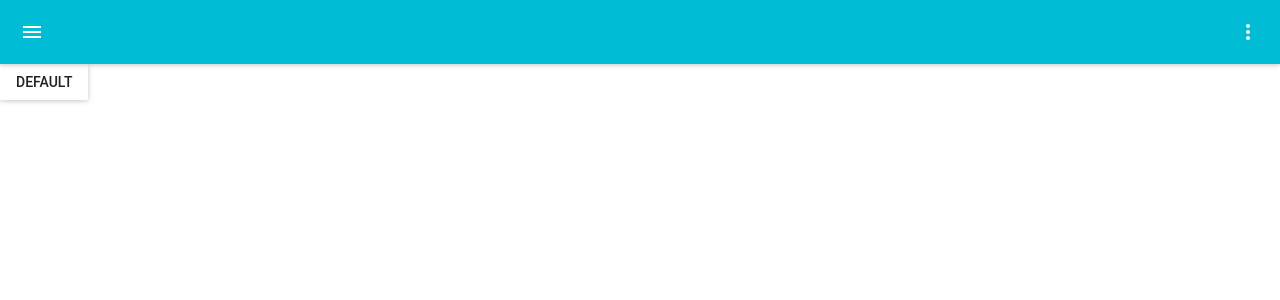
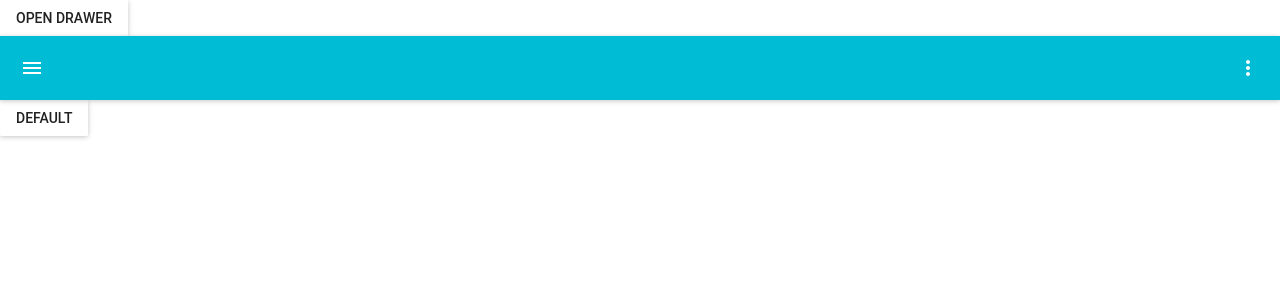
Before and after one commit to ttzshawn/react-starter, a React app: page / in a window 1280 px wide. Shown: the top 300 px of the page. Built offline with nearby package versions, Linux system fonts and the light colour scheme; what react-tap-event-plugin would draw is missing.

Commit message:
Add drawer

```diff
--- a/src/components/App.js
+++ b/src/components/App.js
@@ -1,14 +1,30 @@
 import React from 'react'
 import MuiThemeProvider from 'material-ui/styles/MuiThemeProvider'
-import TodoContainer from './TodoContainer'
+import TodoContainer from './todo/TodoContainer'
+import DrawerContaiiner from './drawer/drawerContainer.js'
 import './style.scss'
 
-const App = () => (
-    <div>
+export default class App extends React.Component {
+  constructor(props) {
+    super(props)
+    this.state = { drawerStatus: false }
+  }
+
+  toggleDrawer() {
+    console.log(1)
+    // this.setState({ drawerStatus: !this.state.drawerStatus })
+  }
+
+  render() {
+    return (
+      <div>
         <MuiThemeProvider>
-            <TodoContainer></TodoContainer>
+          <div>
+            <DrawerContaiiner drawerStatus={this.state.drawerStatus}></DrawerContaiiner>
+            <TodoContainer toggleDrawer={this.toggleDrawer}></TodoContainer>
+          </div>
         </MuiThemeProvider>
-    </div>
-)
-
-export default App
+      </div>
+    )
+  }
+}
--- /dev/null
+++ b/src/components/drawer/drawerContainer.js
@@ -0,0 +1,45 @@
+import React from 'react'
+import Drawer from 'material-ui/Drawer'
+import MenuItem from 'material-ui/MenuItem'
+import RaisedButton from 'material-ui/RaisedButton'
+import AppBar from 'material-ui/AppBar'
+
+export default class DrawerUndockedExample extends React.Component {
+  constructor(props) {
+    super(props)
+    this.state = { open: false }
+  }
+
+  componentDidMount() {
+
+  }
+
+  componentWillReceiveProps(nextProps) {
+
+  }
+
+  handleToggle = () => this.setState({ open: !this.state.open })
+
+  handleClose = () => this.setState({ open: false })
+
+  render() {
+    return (
+      <div>
+        <RaisedButton
+          label="Open Drawer"
+          onTouchTap={this.handleToggle}
+          />
+        <Drawer
+          docked={false}
+          width={200}
+          open={this.props.drawerStatus}
+          onRequestChange={(open) => this.setState({ open })}
+          >
+          <AppBar title="AppBar" />
+          <MenuItem onTouchTap={this.handleClose}>Menu Item</MenuItem>
+          <MenuItem onTouchTap={this.handleClose}>Menu Item 2</MenuItem>
+        </Drawer>
+      </div>
+    )
+  }
+}
--- a/src/components/todoContainer.js
+++ b/src/components/todo/todoContainer.js
@@ -1,10 +1,10 @@
 import React from 'react'
-import AppBar from 'material-ui/AppBar';
+import AppBar from 'material-ui/AppBar'
 import MuiThemeProvider from 'material-ui/styles/MuiThemeProvider'
-import IconButton from 'material-ui/IconButton';
-import IconMenu from 'material-ui/IconMenu';
-import MenuItem from 'material-ui/MenuItem';
-import MoreVertIcon from 'material-ui/svg-icons/navigation/more-vert';
+import IconButton from 'material-ui/IconButton'
+import IconMenu from 'material-ui/IconMenu'
+import MenuItem from 'material-ui/MenuItem'
+import MoreVertIcon from 'material-ui/svg-icons/navigation/more-vert'
 import RaisedButton from 'material-ui/RaisedButton'
 
 export default class TodoContainer extends React.Component {
@@ -16,13 +16,12 @@ export default class TodoContainer extends React.Component {
 
   }
 
-
   render() {
     const Logged = (props) => (
       <IconMenu
         {...props}
         iconButtonElement={
-          <IconButton><MoreVertIcon /></IconButton>
+          <IconButton onTouchTap={this.props.toggleDrawer}><MoreVertIcon /></IconButton>
         }
         targetOrigin={{ horizontal: 'right', vertical: 'top' }}
         anchorOrigin={{ horizontal: 'right', vertical: 'top' }}
@@ -31,9 +30,9 @@ export default class TodoContainer extends React.Component {
         <MenuItem primaryText="Help" />
         <MenuItem primaryText="Sign out" />
       </IconMenu>
-    );
+    )
 
-    Logged.muiName = 'IconMenu';
+    Logged.muiName = 'IconMenu'
     return (
       <div>
         <AppBar iconElementRight={<Logged />} />
```
